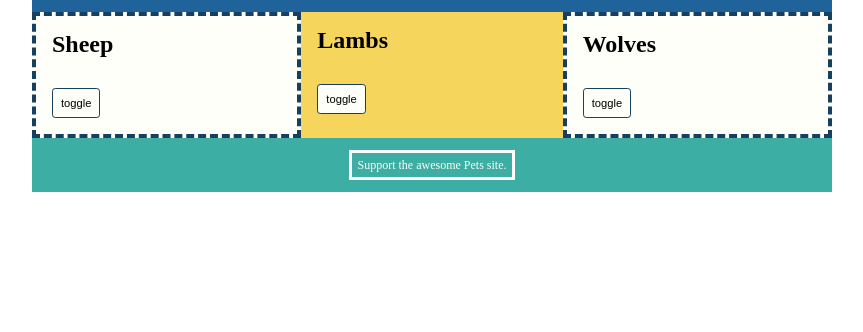
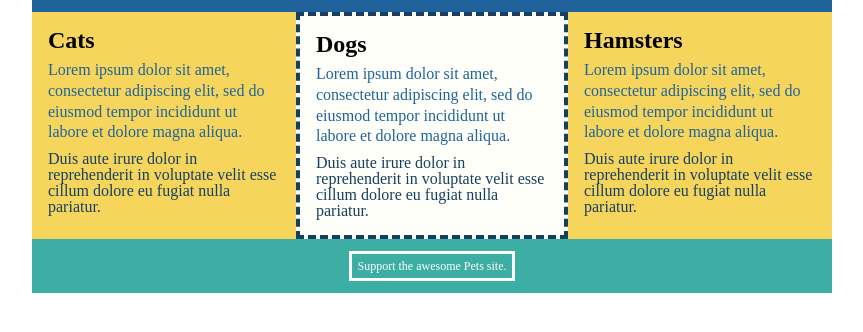
Before and after one commit to Ladrillo/lambda-gp-domComponents1, a website: page index.html in a window 1280 px wide. Shown: the part 52-384 px from the top of the page, without its empty margins (208-1071 px from the left). Drawn offline with nearby package versions, Linux system fonts and the light colour scheme.

Commit message:
prep for lecture

```diff
--- a/article/article.js
+++ b/article/article.js
@@ -1,56 +1,31 @@
-const articleData = [
+const articlesFromApi = [
   {
-    heading: 'Sheep',
-    paragraph1: 'Lorem ipsum dolor sit amet, consectetur adipiscing elit, sed do eiusmod tempor incididunt ut labore et dolore magna aliqua.',
-    paragraph2: 'Lorem ipsum dolor sit amet, consectetur adipiscing elit, sed do eiusmod tempor incididunt ut labore et dolore magna aliqua.',
+    title: 'Sheep',
+    text1: 'Lorem ipsum dolor sit amet, consectetur adipiscing elit, sed do eiusmod tempor incididunt ut labore et dolore magna aliqua.',
+    text2: 'Lorem ipsum dolor sit amet, consectetur adipiscing elit, sed do eiusmod tempor incididunt ut labore et dolore magna aliqua.',
   },
   {
-    heading: 'Lambs',
-    paragraph1: 'Lorem ipsum dolor sit amet, consectetur adipiscing elit, sed do eiusmod tempor incididunt ut labore et dolore magna aliqua.',
-    paragraph2: 'Lorem ipsum dolor sit amet, consectetur adipiscing elit, sed do eiusmod tempor incididunt ut labore et dolore magna aliqua.',
+    title: 'Lambs',
+    text1: 'Lorem ipsum dolor sit amet, consectetur adipiscing elit, sed do eiusmod tempor incididunt ut labore et dolore magna aliqua.',
+    text2: 'Lorem ipsum dolor sit amet, consectetur adipiscing elit, sed do eiusmod tempor incididunt ut labore et dolore magna aliqua.',
   },
   {
-    heading: 'Wolves',
-    paragraph1: 'Lorem ipsum dolor sit amet, consectetur adipiscing elit, sed do eiusmod tempor incididunt ut labore et dolore magna aliqua.',
-    paragraph2: 'Lorem ipsum dolor sit amet, consectetur adipiscing elit, sed do eiusmod tempor incididunt ut labore et dolore magna aliqua.',
+    title: 'Wolves',
+    text1: 'Lorem ipsum dolor sit amet, consectetur adipiscing elit, sed do eiusmod tempor incididunt ut labore et dolore magna aliqua.',
+    text2: 'Lorem ipsum dolor sit amet, consectetur adipiscing elit, sed do eiusmod tempor incididunt ut labore et dolore magna aliqua.',
   },
 ];
 
-function articleMaker(data) {
-  const { heading, paragraph1, paragraph2 } = data;
+// 1
+// Build an articleMaker function that takes an object with title, text1 and text2
+// This function should return an article element with an h3 heading, and two paragraphs
+// The heading should display the title, and the two paragraphs should display text1 and text2 resp.
 
-  const article = document.createElement('article');
-  const h3 = document.createElement('h3');
-  const p1 = document.createElement('p');
-  const p2 = document.createElement('p');
-  const button = document.createElement('button');
+// 2
+// Using the articleMaker, generate articles using the articlesFromApi array of article data
 
-  h3.textContent = heading;
-  p1.textContent = paragraph1;
-  p2.textContent = paragraph2;
-  p1.classList.add('hidden');
-  p2.classList.add('hidden');
+// 3
+// append the articles to the DOM
 
-  button.textContent = 'toggle'
-  button.addEventListener('click', e => {
-    p1.classList.toggle('hidden');
-    p2.classList.toggle('hidden');
-  });
-
-  article.insertAdjacentElement('afterbegin', h3);
-  article.insertAdjacentElement('beforeend', p1);
-  article.insertAdjacentElement('beforeend', p2);
-  article.insertAdjacentElement('beforeend', button);
-
-  return article;
-}
-
-const articles = articleData.map(data => articleMaker(data))
-
-articles.forEach(article => {
-  document.querySelector('.articles')
-    .insertAdjacentElement('beforeend', article);
-});
-
-document.querySelectorAll('article:nth-child(odd)')
-  .forEach(thing => thing.classList.add('special'))
+// 4
+// Improve the articleMaker so each article has a 'toggle' button to display or not the paragraphs.
--- a/index.html
+++ b/index.html
@@ -20,7 +20,7 @@
     </header>
 
     <div class="articles">
-      <!-- <article>
+      <article>
         <h3>Cats</h3>
         <p>Lorem ipsum dolor sit amet, consectetur adipiscing elit, sed do eiusmod tempor incididunt ut labore et
           dolore magna aliqua.</p>
@@ -44,7 +44,7 @@
         <p>
           Duis aute irure dolor in reprehenderit in voluptate velit esse cillum dolore eu fugiat nulla pariatur.
         </p>
-      </article> -->
+      </article>
     </div>
 
     <footer>
--- a/package.json
+++ b/package.json
@@ -4,12 +4,13 @@
   "description": "",
   "main": "index.js",
   "scripts": {
-    "test": "echo \"Error: no test specified\" && exit 1"
+    "start": "live-server"
   },
   "keywords": [],
   "author": "",
   "license": "ISC",
   "devDependencies": {
-    "eslint": "^5.16.0"
+    "eslint": "^6.3.0",
+    "live-server": "^1.2.1"
   }
 }
```
Also changed, not shown: 1 other file.
